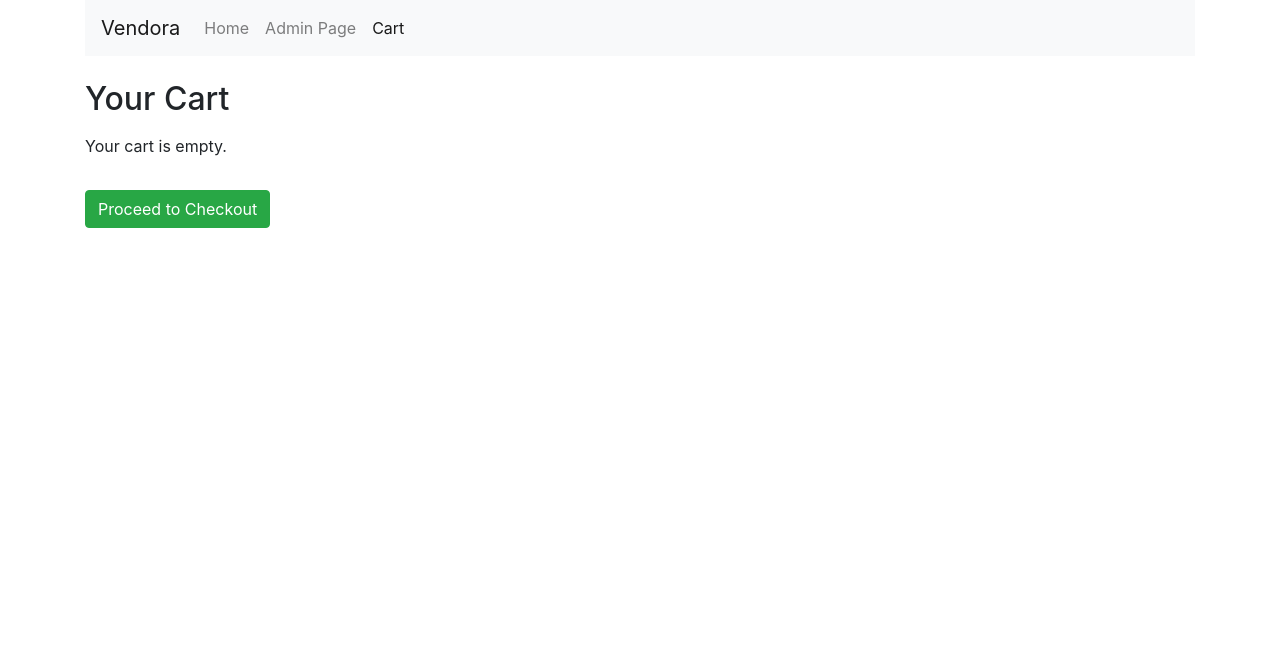
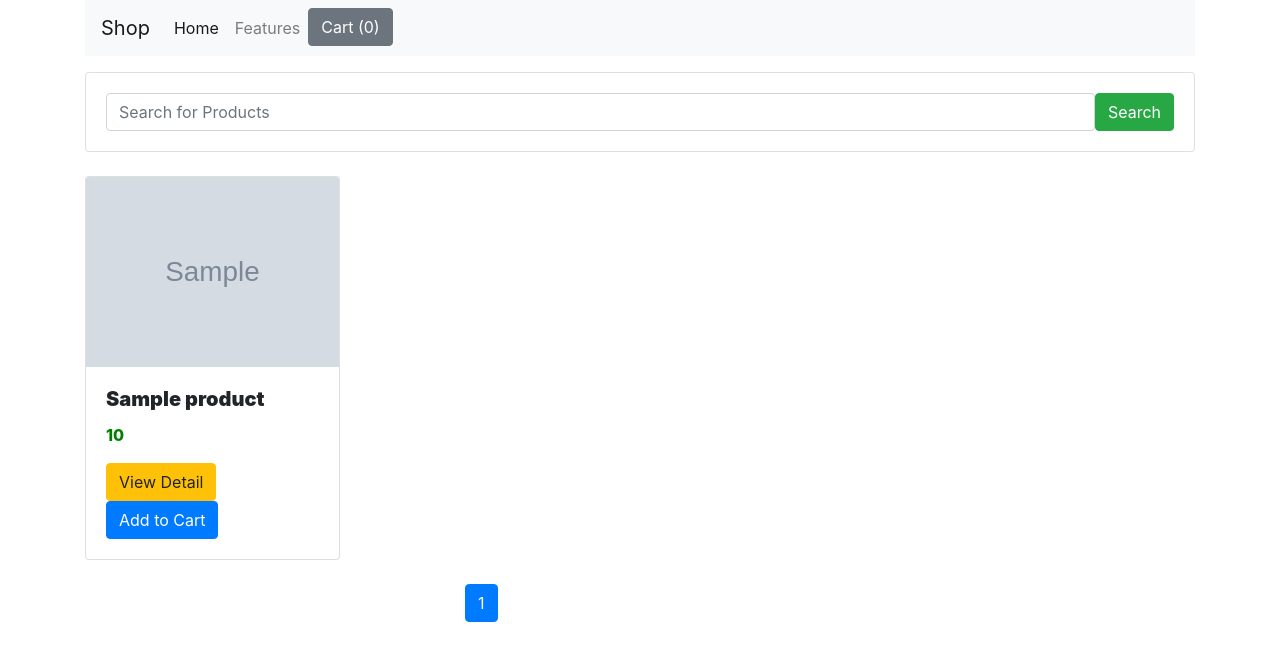
Before and after one commit to samridhibansalhere/elevate, a Django app: template shop/templates/shop/index.html in a window 1280 px wide. Shown: the top 661 px of the page. Run offline with Django 5.2, Linux system fonts and the light colour scheme; the template is opened without the code that fills it: most values are stand-ins (such as "Sample title", 1, 10 or a date in 2020); grey boxes marked "Sample" are stand-in pictures.

Commit message:
Update index.html

```diff
--- a/shop/templates/shop/index.html
+++ b/shop/templates/shop/index.html
@@ -3,68 +3,115 @@
 <html lang="en">
 <head>
     <meta name="viewport" content="width=device-width, initial-scale=1.0">
-    <title>Cart</title>
+    <title>Shop</title>
     <link href="https://cdn.jsdelivr.net/npm/bootstrap@4.6.0/dist/css/bootstrap.min.css" rel="stylesheet">
     <link rel="stylesheet" href="{% static 'shop/style.css' %}">
     <script src="https://code.jquery.com/jquery-3.7.1.min.js"></script>
+    <script src="https://cdn.jsdelivr.net/npm/popper.js@1.16.1/dist/umd/popper.min.js"></script>
     <script src="https://cdn.jsdelivr.net/npm/bootstrap@4.6.0/dist/js/bootstrap.min.js"></script>
 </head>
 <body>
     <div class="container">
         <nav class="navbar navbar-expand-lg navbar-light bg-light">
-            <a class="navbar-brand" href="#">Vendora</a>
+            <a class="navbar-brand" href="#">Shop</a>
             <button class="navbar-toggler" type="button" data-toggle="collapse" data-target="#navbarNav">
                 <span class="navbar-toggler-icon"></span>
             </button>
             <div class="collapse navbar-collapse" id="navbarNav">
                 <ul class="navbar-nav">
-                    <li class="nav-item"><a class="nav-link" href="/">Home</a></li>
-                    <li class="nav-item"><a class="nav-link" href="/admin">Admin Page</a></li>
-                    <li class="nav-item active"><a class="nav-link" href="/cart">Cart</a></li>
+                    <li class="nav-item active"><a class="nav-link" href="#">Home</a></li>
+                    <li class="nav-item"><a class="nav-link" href="#">Features</a></li>
+                    <li class="nav-item">
+                        <button id="cart" type="button" class="btn btn-secondary" data-toggle="popover" data-placement="bottom">
+                            Cart (0)
+                        </button>
+                    </li>
                 </ul>
             </div>
         </nav>
 
-        <h2 class="mt-4">Your Cart</h2>
-        <div id="cart-items" class="mt-3"></div>
-        <a href="/checkout" class="btn btn-success mt-3">Proceed to Checkout</a>
+        <div class="row mt-3">
+            <div class="col-md-12">
+                <form class="card card-sm">
+                    <div class="card-body row no-gutters align-items-center">
+                        <div class="col">
+                            <input class="form-control" type="search" name="item_name" placeholder="Search for Products">
+                        </div>
+                        <div class="col-auto">
+                            <button class="btn btn-success" type="submit">Search</button>
+                        </div>
+                    </div>
+                </form>
+            </div>
+        </div>
+
+        <div class="row mt-4">
+            {% for product in product_objects %}
+            <div class="col-md-3 mb-4">
+                <div class="card h-100">
+                    <img src="{{ product.image }}" class="card-img-top" alt="{{ product.title }}">
+                    <div class="card-body">
+                        <h5 id="title{{ product.id }}" class="card-title">{{ product.title }}</h5>
+                        <p id="price{{ product.id }}" class="card-text">{{ product.price }}</p>
+                        <a href="/{{ product.id }}" class="btn btn-warning">View Detail</a>
+                        <button id="{{ product.id }}" class="btn btn-primary atc">Add to Cart</button>
+                    </div>
+                </div>
+            </div>
+            {% endfor %}
+        </div>
+
+        <div class="row">
+            <div class="col-md-3 offset-md-4">
+                <ul class="pagination">
+                    {% if product_objects.has_previous %}
+                        <li class="page-item"><a class="page-link" href="?page={{ product_objects.previous_page_number }}">Previous</a></li>
+                    {% endif %}
+                    <li class="page-item active"><a class="page-link">{{ product_objects.number }}</a></li>
+                    {% if product_objects.has_next %}
+                        <li class="page-item"><a class="page-link" href="?page={{ product_objects.next_page_number }}">Next</a></li>
+                    {% endif %}
+                </ul>
+            </div>
+        </div>
     </div>
 
     <script type="text/javascript">
         $(document).ready(function () {
             let cart = JSON.parse(localStorage.getItem('cart')) || {};
-            displayCart();
+            updateCartButton();
 
-            function displayCart() {
-                let cartHTML = "";
-                for (let item in cart) {
-                    cartHTML += `<div class='card p-3 mb-3'>
-                        <h5>${cart[item].name}</h5>
-                        <p>Quantity: <input type='number' class='qty' data-id='${item}' value='${cart[item].quantity}' min='1'></p>
-                        <p>Price: $${cart[item].price.toFixed(2)}</p>
-                        <button class='btn btn-danger delete-item' data-id='${item}'>Remove</button>
-                    </div>`;
-                }
-                $("#cart-items").html(cartHTML || "<p>Your cart is empty.</p>");
+            $(document).on('click', '.atc', function () {
+                let item_id = this.id;
+                let quantity = cart[item_id] ? cart[item_id].quantity + 1 : 1;
+                let name = document.getElementById("title" + item_id).innerText;
+                let price = parseFloat(document.getElementById("price" + item_id).innerText);
+                cart[item_id] = { quantity, name, price: price * quantity };
+                localStorage.setItem('cart', JSON.stringify(cart));
+                updateCartButton();
+            });
+
+            function updateCartButton() {
+                let cartItems = Object.keys(cart).length;
+                $("#cart").html(Cart (${cartItems}));
+                updateCartPopover();
             }
 
-            $(document).on("change", ".qty", function () {
-                let itemId = $(this).data("id");
-                let newQty = parseInt($(this).val());
-                if (newQty > 0) {
-                    cart[itemId].quantity = newQty;
-                    cart[itemId].price = (cart[itemId].price / cart[itemId].quantity) * newQty;
-                    localStorage.setItem("cart", JSON.stringify(cart));
-                    displayCart();
+            function updateCartPopover() {
+                let cartString = "<h5>Your Cart</h5>";
+                for (let item in cart) {
+                    cartString += <p>${cart[item].name} - Qty: ${cart[item].quantity} - $${cart[item].price.toFixed(2)}</p>;
                 }
-            });
+                cartString += "<a href='/checkout' class='btn btn-warning mt-2'>Checkout</a>";
+                $("#cart").attr('data-content', cartString);
+                $("[data-toggle='popover']").popover({
+    html: true,
+    content: function () {
+        return $("#cart").attr("data-content");
+    }
+});
 
-            $(document).on("click", ".delete-item", function () {
-                let itemId = $(this).data("id");
-                delete cart[itemId];
-                localStorage.setItem("cart", JSON.stringify(cart));
-                displayCart();
-            });
+            }
         });
     </script>
 </body>
```
